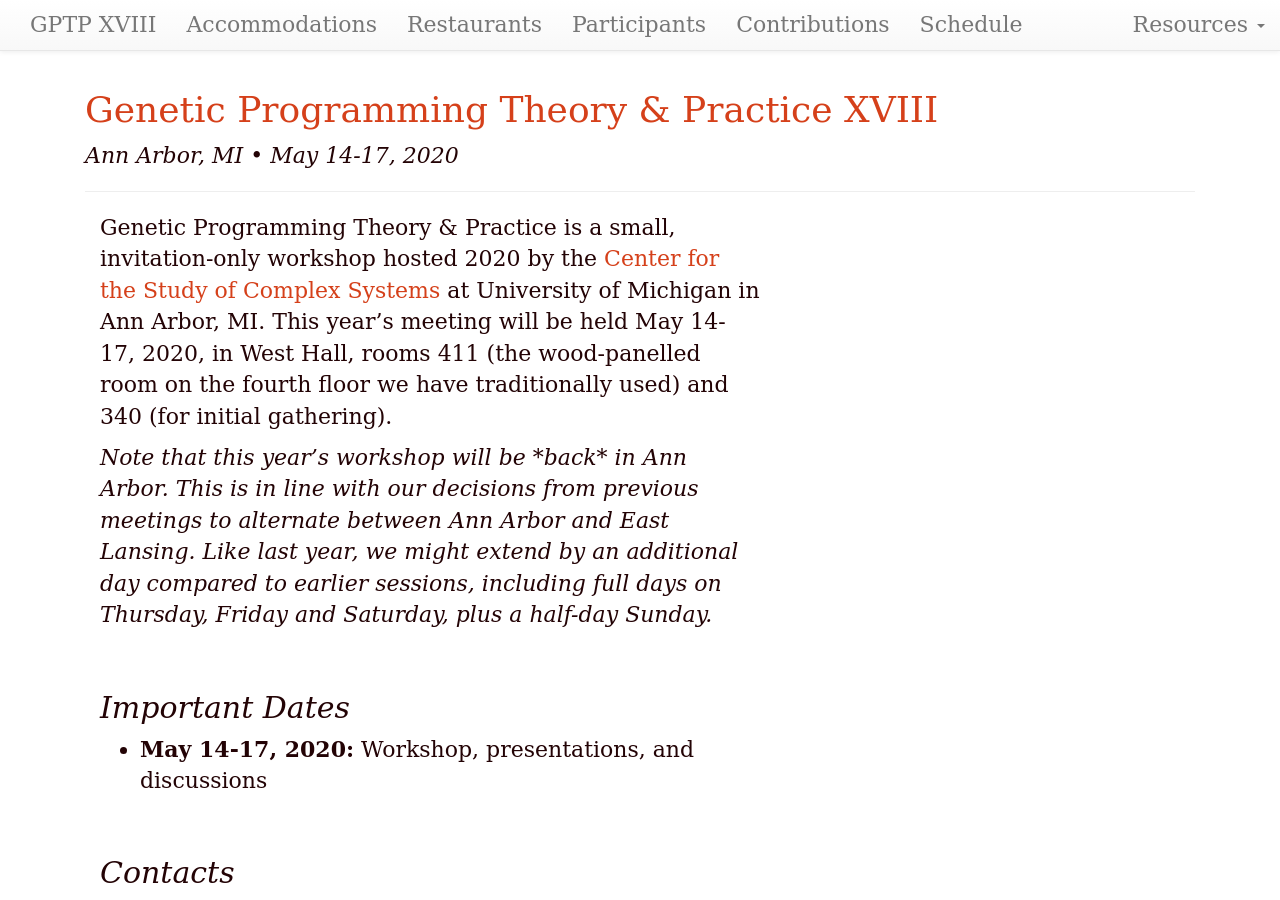
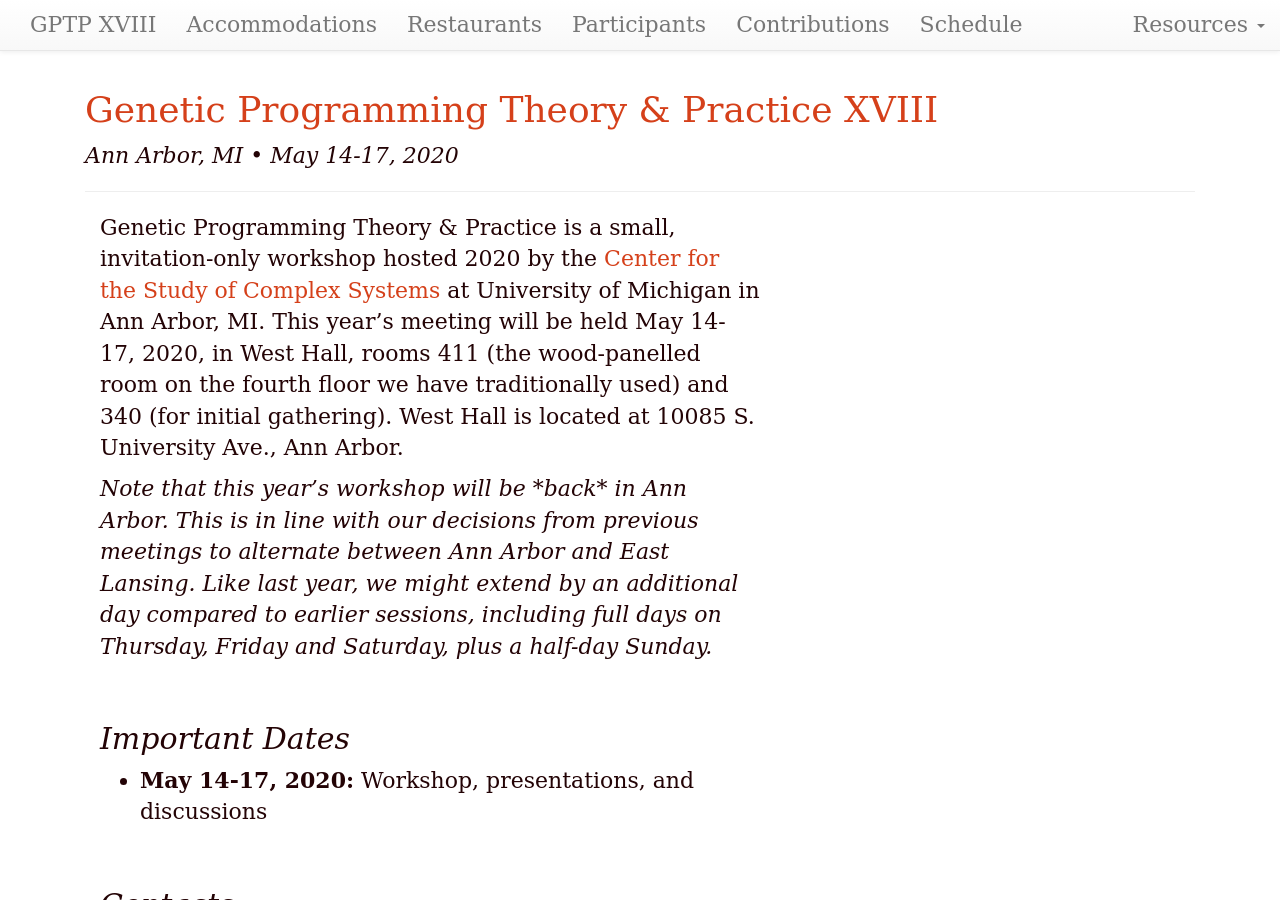
Before and after one commit to GPTP-workshop/gptp-workshop.github.io, a Jekyll site: the page built from index.md, in a window 1280 px wide and 900 px high. Built offline with Jekyll 4.4.1, drawn with Linux system fonts in a browser that asks for light colours.

Commit message:
Update index.md

```diff
--- a/index.md
+++ b/index.md
@@ -4,7 +4,7 @@ updated: "Feb 26, 2020"
 roman: "XVIII"
 dates: "May 14-17, 2020"
 ---
-Genetic Programming Theory & Practice is a small, invitation-only workshop hosted 2020 by the [Center for the Study of Complex Systems](https://lsa.umich.edu/cscs) at University of Michigan in Ann Arbor, MI. This year's meeting will be held May 14-17, 2020, in West Hall, rooms 411 (the wood-panelled room on the fourth floor we have traditionally used) and 340 (for initial gathering).
+Genetic Programming Theory & Practice is a small, invitation-only workshop hosted 2020 by the [Center for the Study of Complex Systems](https://lsa.umich.edu/cscs) at University of Michigan in Ann Arbor, MI. This year's meeting will be held May 14-17, 2020, in West Hall, rooms 411 (the wood-panelled room on the fourth floor we have traditionally used) and 340 (for initial gathering). West Hall is located at 10085 S. University Ave., Ann Arbor.
 
 _Note that this year's workshop will be *back* in Ann Arbor. This is in line with our decisions from previous meetings to alternate between Ann Arbor and East Lansing. Like last year, we might extend by an additional day compared to earlier sessions, including full days on Thursday, Friday and Saturday, plus a half-day Sunday._
 
```
